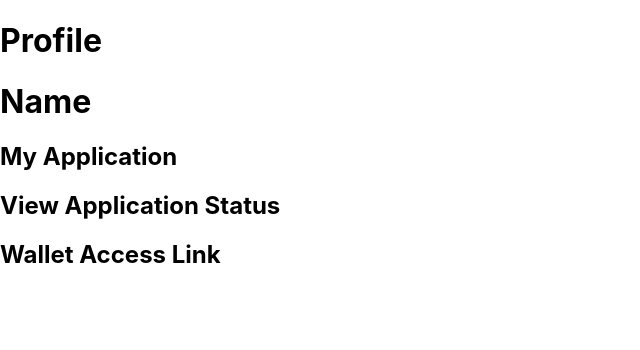
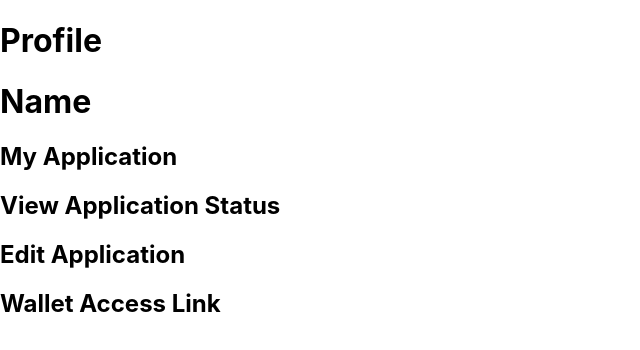
Before and after one commit to Hello-World-Purdue/hw21-frontend, a Next.js app: page /profile in a window 1280 px wide. Shown: the top 350 px of the page, without its empty margins (0-640 px from the left). Built offline with nearby package versions, Linux system fonts and the light colour scheme.

Commit message:
Added placeholder pages and links

```diff
--- a/pages/profile.tsx
+++ b/pages/profile.tsx
@@ -3,13 +3,16 @@ export default function Profile() {
     <div>
       <h1>Profile</h1>
       <h1>Name</h1>
-      <a>
+      <a href="/review">
         <h2>My Application</h2>
       </a>
       <a>
         <h2>View Application Status</h2>
       </a>
-      <a>
+      <a href="/edit">
+        <h2>Edit Application</h2>
+      </a>
+      <a href="/wallet">
         <h2>Wallet Access Link</h2>
       </a>
     </div>
```
Also changed, not shown: pages/edit.tsx (added, +7 -0 lines), pages/review.tsx (added, +7 -0 lines), pages/wallet.tsx (added, +7 -0 lines).
